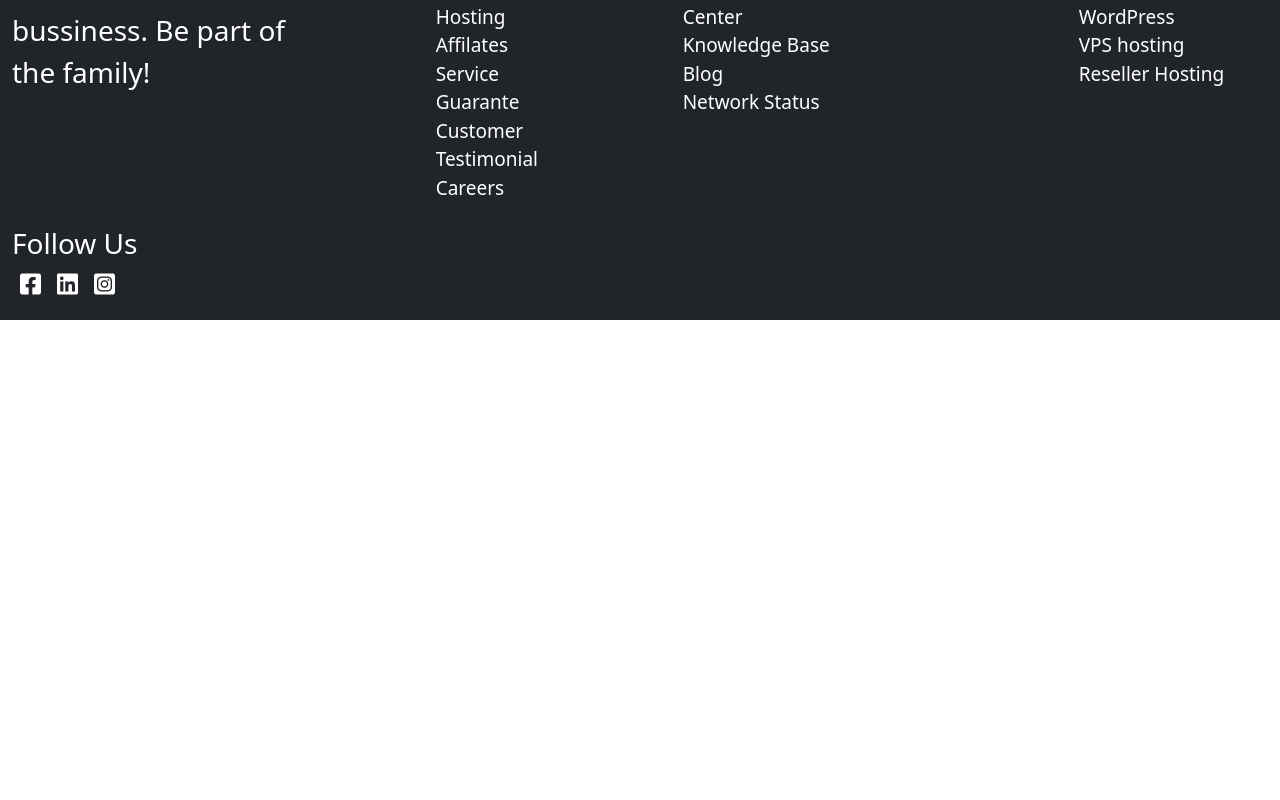
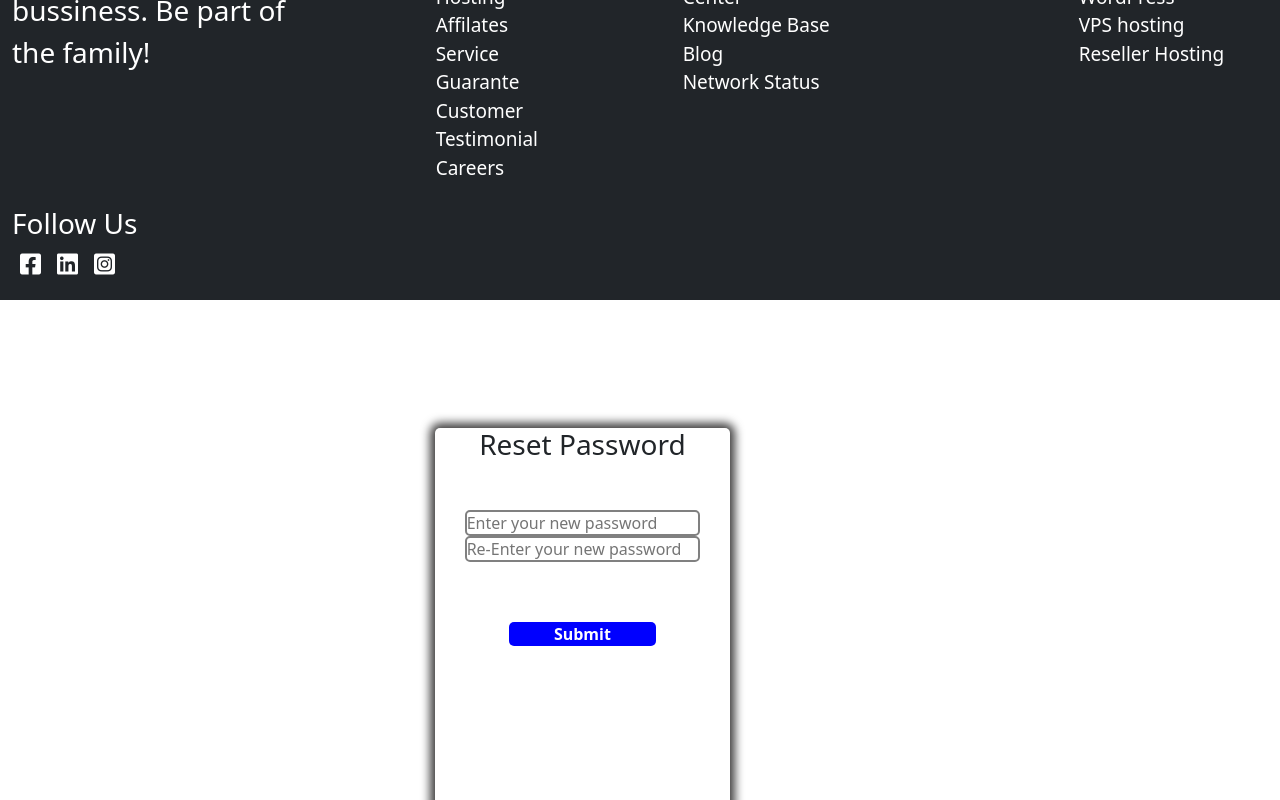
Before and after one commit to atulsinghmbbs/Project-Marvel, a React (Create React App) app in the folder coding/: page /Signup in a window 1280 px wide. Shown: the part 2000-2800 px from the top of the page. Before the commit the page ends 2320 px from the top, so only its background shows below. Built offline with nearby package versions, Linux system fonts and the light colour scheme; no server answers.

Commit message:
added forgot password page

```diff
--- a/coding/package.json
+++ b/coding/package.json
@@ -24,6 +24,7 @@
     "react-redux": "^8.0.5",
     "react-router-dom": "^6.10.0",
     "react-scripts": "5.0.1",
+    "reactjs-popup": "^2.0.5",
     "redux": "^4.2.1",
     "web-vitals": "^2.1.4"
   },
--- a/coding/src/App.js
+++ b/coding/src/App.js
@@ -17,6 +17,8 @@ import Signup from './components/Signup';
 import SearchDomain from './components/SearchDomain';
 import DomainAvalibility from './components/DomainAvalibility';
 import Checkout from './components/Checkout';
+import RazPay from './components/RazPay';
+import ResetPassword from './components/ResetPassword';
 
 
 
@@ -35,6 +37,7 @@ const App = () => {
             <Slider />
             <Templates />
             <SearchDomain />
+            {/* <RazPay/> */}
           </React.Fragment>
         } />
 
@@ -50,6 +53,7 @@ const App = () => {
 
       </Routes>
       <Footer />
+      <ResetPassword/>
     </BrowserRouter>
 
   )
--- a/coding/src/components/DomainAvalibility.css
+++ b/coding/src/components/DomainAvalibility.css
@@ -124,5 +124,20 @@
 
 
 .item-price{
-    margin-left: 500px;
+    margin-left: 980px;
+    position: absolute;
 }
+
+
+.not-available{
+    font-size: 22px;
+    margin-left: 155px;
+
+}
+
+
+.no-suggestion{
+    color: red;
+    font-size: 20px;
+    font-weight: bold;
+}
--- a/coding/src/components/DomainAvalibility.js
+++ b/coding/src/components/DomainAvalibility.js
@@ -46,7 +46,7 @@ const DomainAvalibility = () => {
                     <button>Buy Now</button>
                 </div>
         } else {
-            resultText = <p>This is not available</p>;
+            resultText = <p className='not-available'>This domain is not available <br /> Some domains are given below, you can select</p>;
         }
         return resultText
     }
@@ -67,14 +67,14 @@ const DomainAvalibility = () => {
                     domainResult.suggestions.map((item, i) => (
                         <div key={i}>
                             <div className='suggestion'>
-                                <h2 className='suggestion-heading'>{item.domainName}</h2>
+                                <h3 className='suggestion-heading'>{item.domainName}</h3>
                                 <p className='item-price'>{item.purchasePrice}</p>
                                 <i style={{ cursor: "pointer" }} className="fa-solid fa-cart-plus" onClick={() => dispatch(addToCart({ domainName: item.domainName, domainPrice: item.purchasePrice }))} ></i>
                             </div>
                         </div>
                     ))
                 ) : (
-                    <p>No suggestions available.</p>
+                    <p className='no-suggestion'>No suggestions available.</p>
                 )}
 
             </div>
--- a/coding/src/components/LoginWithMe.css
+++ b/coding/src/components/LoginWithMe.css
@@ -71,3 +71,7 @@
      color: black;
      transition: .3s;
  }
+
+ .forgot-password {
+    cursor: pointer;
+ }
--- a/coding/src/components/LoginWithMe.js
+++ b/coding/src/components/LoginWithMe.js
@@ -1,9 +1,8 @@
 import React, { useState } from "react";
 import { useAuth0 } from "@auth0/auth0-react";
-
 import "./LoginWithMe.css"
-
-
+import Popup from 'reactjs-popup';
+import 'reactjs-popup/dist/index.css';
 import Nav from "./Nav";
 import { loginWithJWT } from "../services/userService";
 
@@ -11,6 +10,7 @@ import { loginWithJWT } from "../services/userService";
 function LoginWithMe() {
     const [email, setEmail] = useState("");
     const [password, setPassword] = useState("");
+    const [verifyEmail,setVerifyEmail] = useState("");
 
     const { user, loginWithRedirect } = useAuth0()
     console.log("current user details", user)
@@ -24,22 +24,15 @@ function LoginWithMe() {
         console.log("Email: ====", email, "Password:", password);
 
 
+        const loginFormData = { "username": email, "password": password }
 
-        // http.post('/login',{userName:email,password:password}).then((resp)=>{
-        //     console.log(resp.data);
-
-        //     console.log("0000000000000000000000000000000000000000000000000000000000000000000")
-        // })
-
-        const loginFormData ={"username":email, "password":password}
-
-        loginWithJWT(loginFormData).then((resp)=>{
+        loginWithJWT(loginFormData).then((resp) => {
 
             console.log(resp);
             console.log("login successfully.....")
             console.log("=========================================================================")
             alert("login finally done and dusted")
-        }).catch((err)=>{
+        }).catch((err) => {
 
             console.log(err);
             console.log("login failed....")
@@ -51,6 +44,14 @@ function LoginWithMe() {
         console.log("========================Akash yadav ===========================")
 
     };
+
+
+    function verficationEmail(e){
+        e.preventDefault()
+        console.log(verifyEmail)
+        alert("check your email to reset password")
+
+    }
 
 
 
@@ -73,12 +74,22 @@ function LoginWithMe() {
                             <input type="password" value={password} onChange={(event) => setPassword(event.target.value)} placeholder="Enter Password" className="login-input" lassName="login-input" />
                         </label>
 
-                        <p className=" forgot-password text-primary" style={{ fontWeight: 600 }}>Forgot Password?</p>
+
+                        {/* <p className=" forgot-password text-primary" style={{ fontWeight: 600 }}>Forgot Password?</p> */}
+
 
                         <button type="submit" className="login-withme-submit-btn">Submit</button>
                     </form>
                     <button onClick={() => loginWithRedirect()} className="continue-with-google-btn" ><i class="fa-brands fa-google"></i>Sign in with Google</button>
                     <br />
+                    <Popup trigger={<p className="forgot-password text-primary" style={{ fontWeight: 600 }} >Forgot password</p>} position="left center">
+                            <form onSubmit={verficationEmail}>
+                                <div>
+                                    <input type="email"  value={verifyEmail} onChange={(e) => setVerifyEmail(e.target.value)} />
+                                    <button type="submit">send verification link</button>
+                                </div>
+                            </form>
+                        </Popup>
                 </div>
             </div>
         </>
--- a/coding/src/components/RazPay.js
+++ b/coding/src/components/RazPay.js
@@ -1,7 +1,7 @@
 import '../css/RazorPay.css';
 
 
-import React, { useEffect, useState} from 'react';
+import React, { useEffect, useState } from 'react';
 
 function RazPay() {
 
@@ -14,6 +14,7 @@ function RazPay() {
   async function fetchData() {
     const data = fetch(url).then((res) => res.json())
       .then((getData) => console.log("set damount data", setAmount(getData[0].id)))
+
   }
 
   useEffect(() => {
@@ -28,7 +29,7 @@ function RazPay() {
     if (amount === "") {
       alert("please enter a valid amount");
     } else {
-      var options = {
+      const options = {
         key: "rzp_test_yKt32uKI6iM9vt",
         key_secret: "WdkV3mRiU6pFEy7AtPUNJ58i",
         amount: amount * 100,
@@ -50,8 +51,10 @@ function RazPay() {
           color: "#3399cc"
         }
       };
+
       var pay = new window.Razorpay(options);
       pay.open();
+
     }
   }
 
--- /dev/null
+++ b/coding/src/components/ResetPassword.css
@@ -0,0 +1,55 @@
+.password{
+    height: 400px;
+    width: 23%;
+    display: flex;
+    align-items: center;
+    /* justify-content: space-evenly; */
+    flex-direction: column;
+    flex-wrap: wrap;
+    margin-left: 34%;
+    margin-top: 10%;
+    margin-bottom: 10%;
+    box-shadow: 0px 0px 10px 5px #414040;
+    border-radius: 5px;
+
+}
+
+
+.input{
+    display: flex;
+    align-items: center;
+    height: 100px;
+    align-items: center;
+    justify-content: space-evenly;
+    margin-top: 40px
+}
+
+input{
+    border-radius: 5px;
+    border-color: gray;
+    height: 40px;
+    width: 80%;
+    border: 2px solid gray;
+}
+
+.input h3{
+    margin-top: 30px;
+}
+
+.input button{
+    width: 50%;
+    height: 40px;
+    margin-top: 60px;
+    border-radius: 5px;
+    background-color: rgb(0, 0, 255);
+    color: white;
+    font-weight: bold;
+    border: none;
+    cursor: pointer;
+
+}
+
+
+.input button:hover{
+    background-color: rgb(15, 15, 198);
+}
--- /dev/null
+++ b/coding/src/components/ResetPassword.js
@@ -0,0 +1,72 @@
+import React, { useState } from 'react'
+import "./ResetPassword.css"
+
+const ResetPassword = () => {
+    // const url = "https://www.example.com/load_simulation?token=uZVTLBCWcw33RIhvnbxTKxTxM2rKJ7YJrwyUXhXn"
+    const url = window.location.href;
+
+    const token = url.split("=")
+    const finalToken = token[1]
+
+    const [password, setPassword] = useState("")
+    const [confirmPassword, setConfirmPassword] = useState("")
+    const [matchPassword, setMatchPassword] = useState(true)
+    // console.log("token",finalToken)
+
+
+
+
+    function handleSubmit(e) {
+        e.preventDefault();
+        if (password === confirmPassword) {
+            setMatchPassword(true);
+
+            fetch('https://jsonplaceholder.typicode.com/posts', {
+                method: 'POST',
+                body: JSON.stringify({
+                    finalToken: finalToken,
+                    pass: password
+                }),
+                headers: {
+                    'Content-type': 'application/json; charset=UTF-8',
+                },
+            })
+                .then((response) => response.json())
+                .then((json) => console.log(json));
+            console.log("Passwords match")
+        } else {
+            setMatchPassword(false);
+            console.log("Passwords do not match")
+        }
+    }
+
+
+
+    // fetch('https://jsonplaceholder.typicode.com/posts', {
+    //     method: 'POST',
+    //     body: JSON.stringify({
+    //         ftkn: finalToken,
+    //         pass: password
+    //     }),
+    //     headers: {
+    //         'Content-type': 'application/json; charset=UTF-8',
+    //     },
+    // })
+    //     .then((response) => response.json())
+    //     .then((json) => console.log(json));
+
+
+    return (
+        <div className='password'>
+            <h3>Reset Password</h3>
+            <form className='input' onSubmit={handleSubmit}>
+                <input type="text" value={password} placeholder='Enter your new password' onChange={(e) => setPassword(e.target.value)} />
+                <input type="password" value={confirmPassword} placeholder='Re-Enter your new password' onChange={(e) => setConfirmPassword(e.target.value)} />
+                {!matchPassword && <p className="error">Passwords do not match</p>}
+                <button type='submit'>Submit</button>
+            </form>
+        </div>
+    )
+}
+
+export default ResetPassword
```
Also changed, not shown: 1 other file (tests, documents, lock files or other folders).
